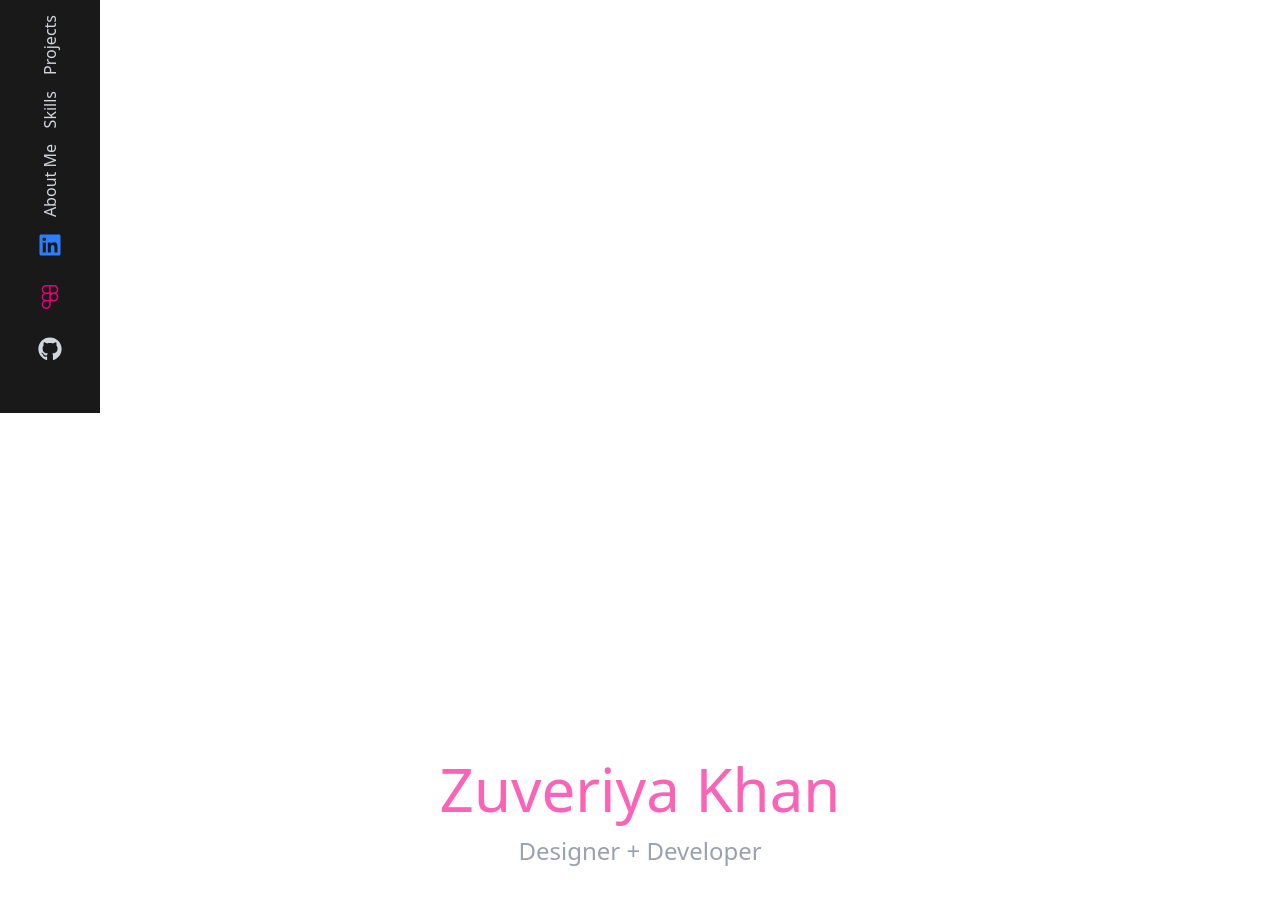
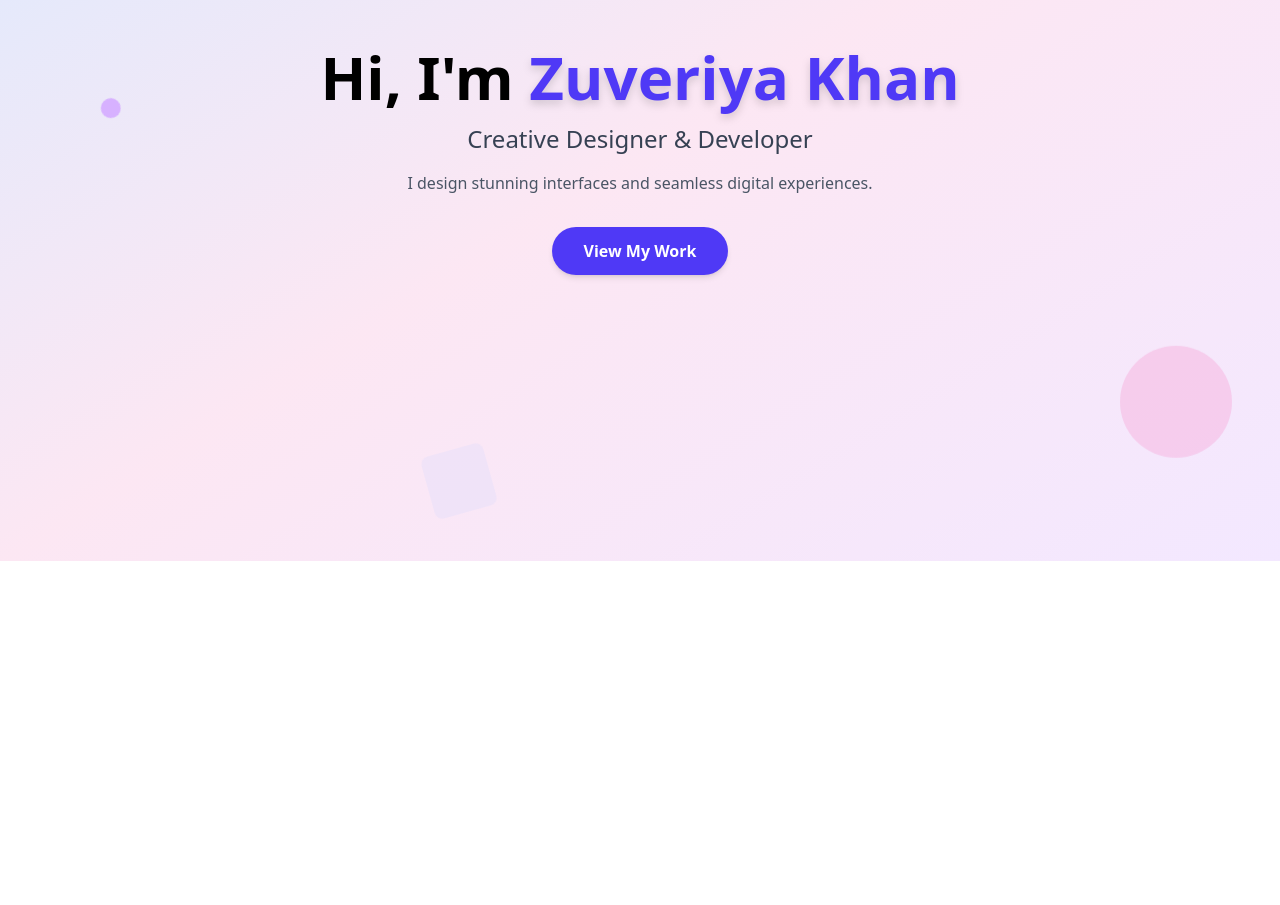
Before and after one commit to zuveriyakhan05/Next.js_Portfolio, a Next.js app: page / in a window 1280 px wide. Shown: the part 239-1144 px from the top of the page. After the commit the page ends 800 px from the top, so only its background shows below. Built offline with nearby package versions, Linux system fonts and the light colour scheme.

Commit message:
Hero Section Animation Added

```diff
--- a/src/app/layout.js
+++ b/src/app/layout.js
@@ -1,5 +1,5 @@
 
-import Sidebar from "@/components/Sidebar";
+
 import Hero from "@/components/Hero";
 import ThemeToggle from "@/components/ThemeToggle";
 
@@ -15,9 +15,11 @@ export default function () {
   return (
     <html lang="en">
       <body>
-        <Sidebar />
+
         <Hero />
-        <ThemeToggle />
+        <ThemeToggle attribute="class"
+          enableSystem={true}
+          defaultTheme="system"/>
 
       </body>
     </html>
--- a/src/components/Hero.js
+++ b/src/components/Hero.js
@@ -2,16 +2,107 @@
 
 export default function Hero() {
   return (
-    <section className="flex flex-col items-center justify-center py-16 px-4 min-h-screen">
-      {/* Hero Text (top center) */}
-      <div className="text-center">
-        <h1 className="font-lobster text-4xl sm:text-5xl md:text-6xl text-pink-400 mb-4">
-          Zuveriya Khan
+    <section className="relative w-full min-h-screen h-screen flex items-center justify-center bg-gradient-to-br from-blue-100 via-pink-100 to-purple-100 overflow-hidden">
+      {/* Animated decorative shapes */}
+      <div>
+        {/* Floating Circle Left */}
+        <div className="absolute top-10 left-8 w-36 h-36 bg-indigo-300 opacity-20 rounded-full animate-float" />
+        {/* Floating Circle Right */}
+        <div className="absolute bottom-20 right-12 w-28 h-28 bg-pink-400 opacity-20 rounded-full animate-float-delay" />
+        {/* Floating Triangle */}
+        <svg className="absolute right-24 top-24 w-28 h-28 opacity-30 animate-float-alt" viewBox="0 0 100 100">
+          <polygon points="50,10 10,90 90,90" fill="#f472b6" />
+        </svg>
+        {/* Floating Square */}
+        <div className="absolute left-1/3 bottom-12 w-16 h-16 bg-indigo-200 opacity-20 rounded-lg animate-rotate" />
+        {/* Orbiting Dot */}
+        <div className="absolute top-1/2 left-[10%] w-5 h-5 bg-purple-400 opacity-50 rounded-full animate-orbit" />
+      </div>
+
+      {/* Hero content */}
+      <div className="relative z-10 text-center px-4 max-w-2xl mx-auto">
+        <h1 className="text-4xl md:text-6xl font-extrabold mb-4 animate-fade-down">
+          Hi, I'm <span className="text-indigo-600 drop-shadow-lg">Zuveriya Khan</span>
         </h1>
-        <p className="font-permanent-marker text-lg sm:text-xl md:text-2xl text-gray-400">
-          Designer + Developer
+        <h2 className="text-xl md:text-2xl font-medium text-gray-700 text-gray-200 mb-4 animate-fade">
+          Creative Designer &amp; Developer
+        </h2>
+        <p className="text-gray-600 text-gray-300 mb-8 animate-fade-up delay-200">
+          I design stunning interfaces and seamless digital experiences.
         </p>
+        <a
+          href="#portfolio"
+          className="inline-block px-8 py-3 bg-indigo-600 text-white font-semibold rounded-full shadow-md hover:bg-indigo-700 transition animate-fade-up delay-300"
+        >
+          View My Work
+        </a>
       </div>
+
+      {/* Custom CSS animations */}
+      <style jsx>{`
+        /* Float up and down */
+        .animate-float {
+          animation: float 7s ease-in-out infinite;
+        }
+        .animate-float-delay {
+          animation: float 8s 2s ease-in-out infinite;
+        }
+        .animate-float-alt {
+          animation: floatAlt 10s 1s ease-in-out infinite;
+        }
+        @keyframes float {
+          0%,100% { transform: translateY(0);}
+          50% { transform: translateY(-24px);}
+        }
+        @keyframes floatAlt {
+          0%,100% { transform: translateY(0);}
+          50% { transform: translateY(28px);}
+        }
+        /* Rotate effect for squares */
+        .animate-rotate {
+          animation: rotate 12s linear infinite;
+        }
+        @keyframes rotate {
+          from { transform: rotate(0deg);}
+          to { transform: rotate(360deg);}
+        }
+        /* Orbit effect for dot */
+        .animate-orbit {
+          animation: orbit 8s linear infinite;
+        }
+        @keyframes orbit {
+          0% { transform: rotate(0deg) translateX(0);}
+          100% { transform: rotate(360deg) translateX(100px);}
+        }
+        /* Fade effects */
+        .animate-fade-down {
+          animation: fadeDown 1.1s both;
+        }
+        .animate-fade {
+          animation: fadeIn 1.2s 0.5s both;
+        }
+        .animate-fade-up {
+          animation: fadeUp 1.1s 1s both;
+        }
+        .delay-200 {
+          animation-delay: 0.2s !important;
+        }
+        .delay-300 {
+          animation-delay: 0.3s !important;
+        }
+        @keyframes fadeDown {
+          0% { opacity: 0; transform: translateY(-32px);}
+          100% { opacity: 1; transform: translateY(0);}
+        }
+        @keyframes fadeUp {
+          0% { opacity: 0; transform: translateY(32px);}
+          100% { opacity: 1; transform: translateY(0);}
+        }
+        @keyframes fadeIn {
+          from { opacity: 0; }
+          to { opacity: 1; }
+        }
+      `}</style>
     </section>
   );
 }
```
Also changed, not shown: src/components/ThemeToggle.js (line endings or trailing spaces).
